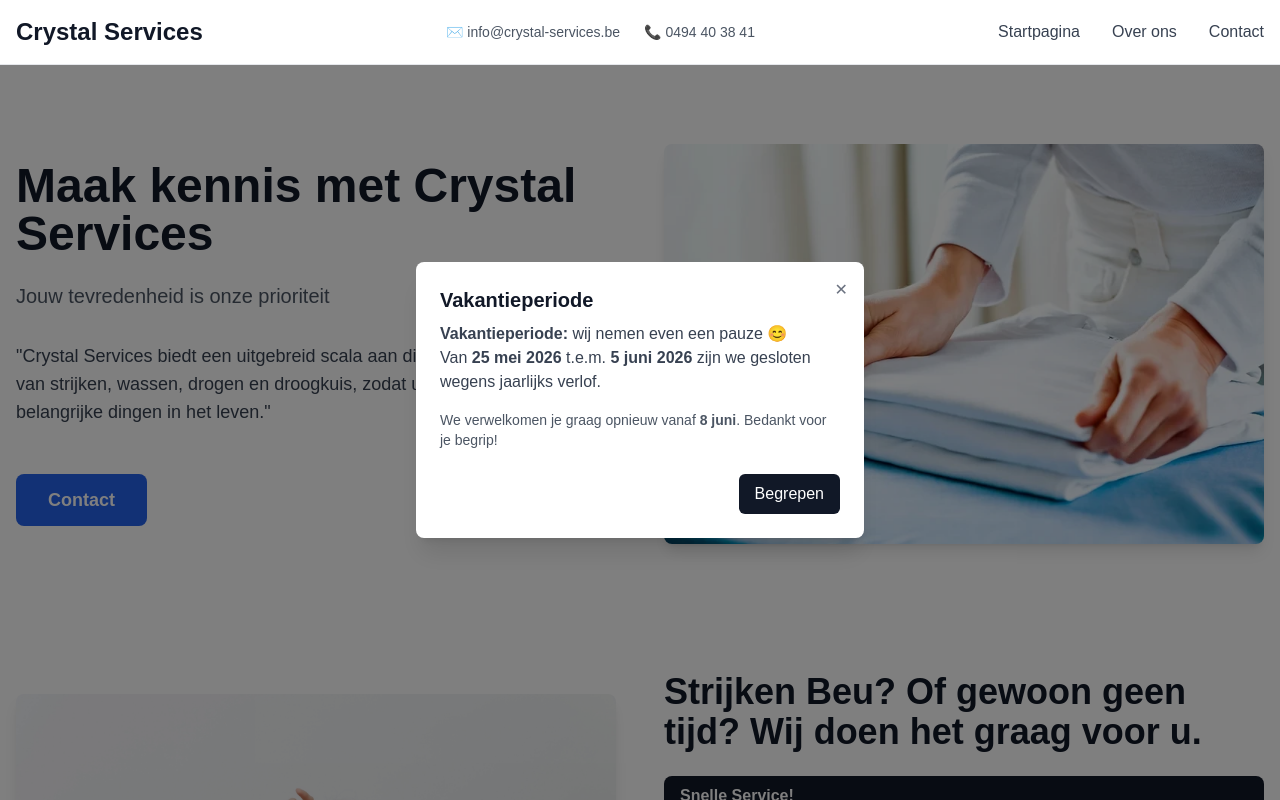
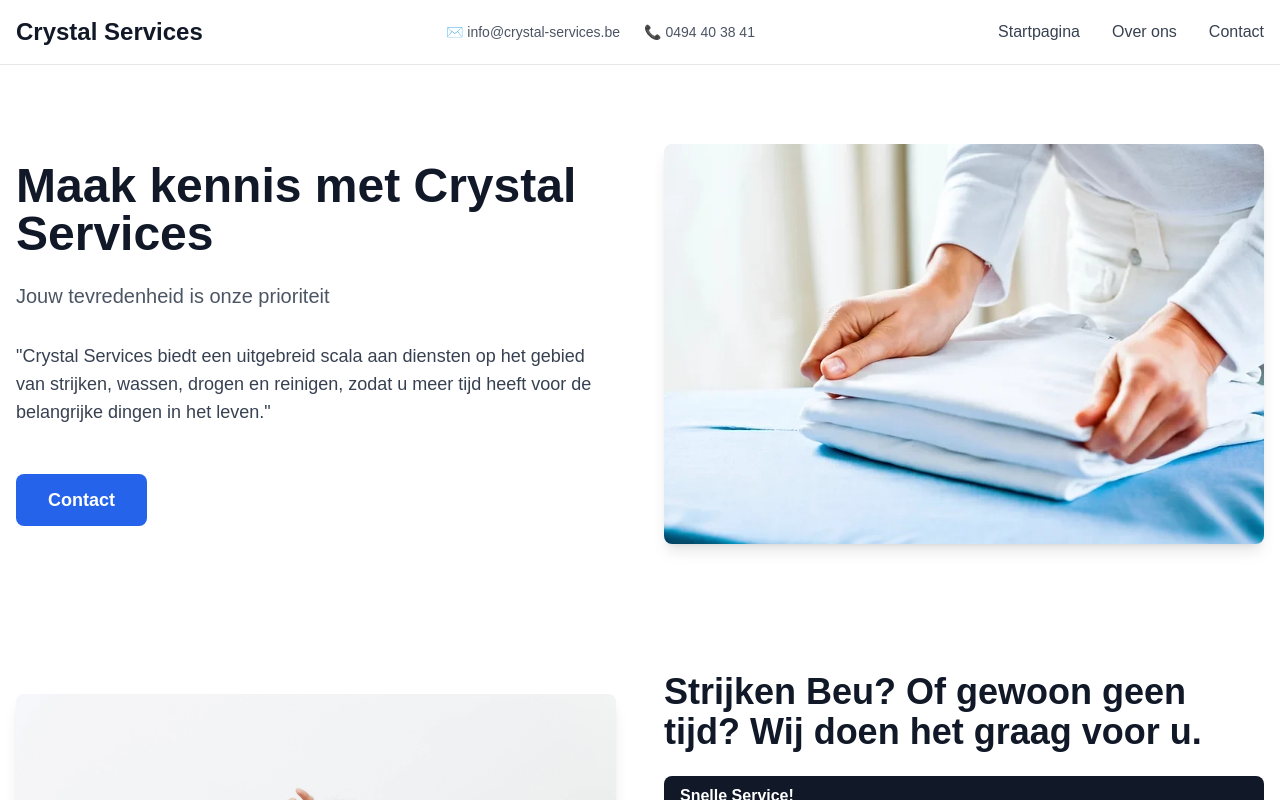
Before and after one commit to Artjom03/CrystalServices, a Next.js app: page / in a window 1280 px wide. Shown: the top 800 px of the page. Built offline with nearby package versions, Linux system fonts and the light colour scheme.

Commit message:
Update homepage wording and remove closed notice

```diff
--- a/src/app/layout.tsx
+++ b/src/app/layout.tsx
@@ -1,6 +1,5 @@
 import type { Metadata } from "next";
 import "./globals.css";
-import ClosedNotice from "@/components/ClosedNotice";
 
 export const metadata: Metadata = {
   title: "Crystal Services - Professionele Was- en Strijkdiensten",
@@ -20,7 +19,6 @@ export default function RootLayout({
   return (
     <html lang="nl">
       <body>
-        <ClosedNotice />
         {children}
       </body>
     </html>
--- a/src/components/Contact.tsx
+++ b/src/components/Contact.tsx
@@ -46,7 +46,7 @@ export default function Contact() {
               Heeft u geen tijd of zin meer om uw kleding zelf te wassen en strijken? Of heeft
               u een dure jurk die u liever niet in de wasmachine doet? Dan bent u bij Crystal
               Services aan het juiste adres! Wij zijn gespecialiseerd in het wassen,
-              strijken, drogen en droogkuis van kleding en textiel.
+              strijken, drogen en reinigen van kleding en textiel.
             </p>
           </div>
 
--- a/src/components/Hero.tsx
+++ b/src/components/Hero.tsx
@@ -14,7 +14,7 @@ export default function Hero() {
             </p>
             <p className="text-lg text-gray-700 mb-12">
               &quot;Crystal Services biedt een uitgebreid scala aan diensten op het gebied van
-              strijken, wassen, drogen en droogkuis, zodat u meer tijd heeft voor de belangrijke
+              strijken, wassen, drogen en reinigen, zodat u meer tijd heeft voor de belangrijke
               dingen in het leven.&quot;
             </p>
             <a
```
